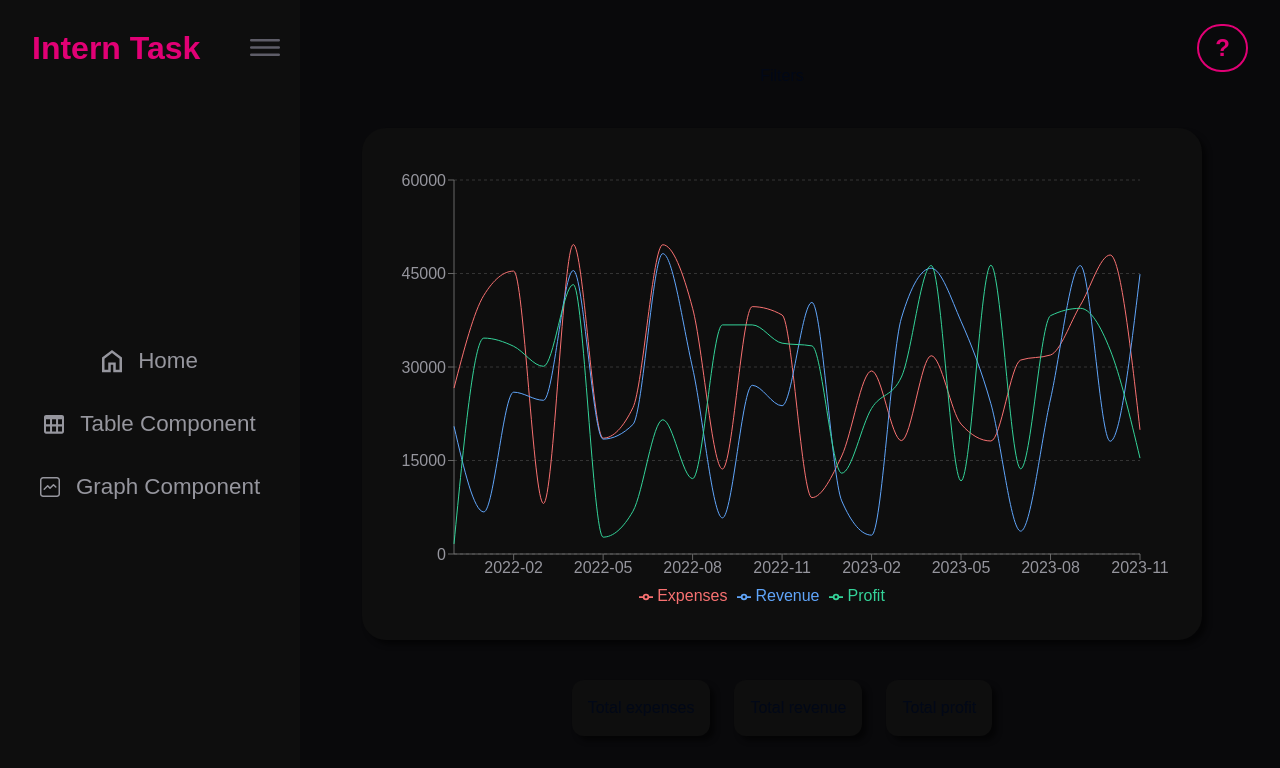
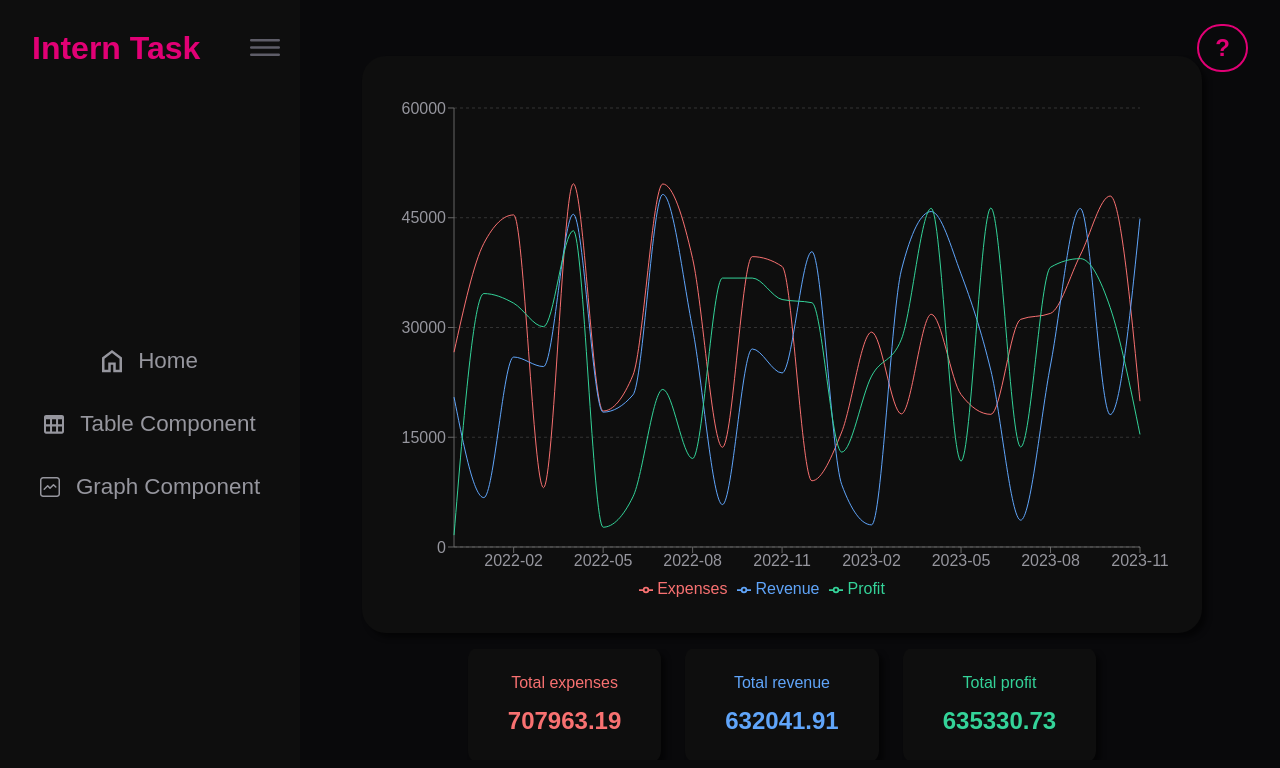
Before and after one commit to MrDalo/telekom-intern, a Next.js app in the folder nextjs-app/: page /graph in a window 1280 px wide. Shown: the top 768 px of the page. Built offline with nearby package versions, Linux system fonts and the light colour scheme; a web font is replaced by a local one.

Commit message:
feat: Create Stats component

```diff
--- a/nextjs-app/src/app/graph/page.tsx
+++ b/nextjs-app/src/app/graph/page.tsx
@@ -4,7 +4,7 @@ import data from '../data/data';
 
 const GraphPage = () => {
 	return (
-		<main className="flex h-screen w-full flex-col items-start justify-center overflow-hidden bg-[#09090b] px-4  py-16 md:px-8 lg:pr-12">
+		<main className="flex h-screen w-full flex-col items-start justify-center overflow-hidden bg-[#09090b] px-4  py-10 md:px-8 lg:pr-12">
 			<Graph data={data} />
 		</main>
 	);
--- a/nextjs-app/src/components/(graph)/graph-component.tsx
+++ b/nextjs-app/src/components/(graph)/graph-component.tsx
@@ -19,6 +19,7 @@ import {
 import CustomTooltip from './custome-tooltip';
 import LineGraph from './line-graph';
 import BarGraph from './bar-graph';
+import Stats from './stats';
 
 type Props = {
 	data: Entity[];
@@ -28,24 +29,14 @@ const Graph = ({ data }: Props) => {
 	const [filteredData, setFilteredData] = useState<Entity[]>(data);
 
 	return (
-		<div className="flex h-full w-full flex-col items-center justify-start gap-10">
-			<div>Filters</div>
+		<div className="flex h-full w-full flex-col items-center justify-start gap-4">
+			<div></div>
 			{/* <div className=" h-5/6  w-[100%] overflow-auto rounded-3xl bg-[#0e0e0e] p-8 text-white "> */}
 			<div className=" nav-box-shadow  h-5/6 w-[100%] overflow-auto rounded-3xl bg-[#0e0e0e] p-8 text-white md:w-[calc(100%-60px)]">
 				<LineGraph data={data} />
 				{/* <BarGraph data={data} /> */}
 			</div>
-			<div className="flex flex-row flex-nowrap gap-6">
-				<div className="nav-box-shadow flex flex-col flex-nowrap items-center justify-center gap-2 rounded-xl bg-[#0e0e0e] p-4">
-					<p className=" text-[1rem]">Total expenses </p>
-				</div>
-				<div className="nav-box-shadow flex flex-col flex-nowrap items-center justify-center gap-2 rounded-xl bg-[#0e0e0e] p-4 ">
-					<p className=" text-[1rem]">Total revenue </p>
-				</div>
-				<div className="nav-box-shadow flex flex-col flex-nowrap items-center justify-center gap-2 rounded-xl bg-[#0e0e0e] p-4">
-					<p className=" text-[1rem]">Total profit </p>
-				</div>
-			</div>
+			<Stats data={data} />
 		</div>
 	);
 };
--- /dev/null
+++ b/nextjs-app/src/components/(graph)/stats.tsx
@@ -0,0 +1,45 @@
+import { Entity } from '@/app/types/interfaces';
+import React from 'react';
+
+type Props = {
+	data: Entity[];
+};
+
+const Stats = ({ data }: Props) => {
+	const expenses = data[0].monthlyData.reduce(
+		(accumulator, value) => accumulator + value.Expenses,
+		0
+	);
+	const revenue = data[0].monthlyData.reduce(
+		(accumulator, value) => accumulator + value.Revenue,
+		0
+	);
+	const profit = data[0].monthlyData.reduce(
+		(accumulator, value) => accumulator + value.Profit,
+		0
+	);
+	return (
+		<div className="flex w-full flex-row  items-center justify-center gap-6 overflow-x-auto overflow-y-hidden">
+			<div className="nav-box-shadow flex flex-col flex-nowrap items-center justify-center gap-2 rounded-xl bg-[#0e0e0e] px-10 py-6">
+				<p className=" text-[1rem] text-[#F87171]">Total expenses </p>
+				<p className="text-[1.5rem] font-bold text-[#F87171]">
+					{Math.round(expenses * 100) / 100}
+				</p>
+			</div>
+			<div className="nav-box-shadow flex flex-col flex-nowrap items-center justify-center gap-2 rounded-xl bg-[#0e0e0e] px-10 py-6 ">
+				<p className=" text-[1rem] text-[#60A5FA]">Total revenue </p>
+				<p className="text-[1.5rem] font-bold text-[#60A5FA]">
+					{Math.round(revenue * 100) / 100}
+				</p>
+			</div>
+			<div className="nav-box-shadow flex flex-col flex-nowrap items-center justify-center gap-2 rounded-xl bg-[#0e0e0e] px-10 py-6">
+				<p className=" text-[1rem] text-[#34D399]">Total profit </p>
+				<p className="text-[1.5rem] font-bold text-[#34D399]">
+					{Math.round(profit * 100) / 100}
+				</p>
+			</div>
+		</div>
+	);
+};
+
+export default Stats;
```
